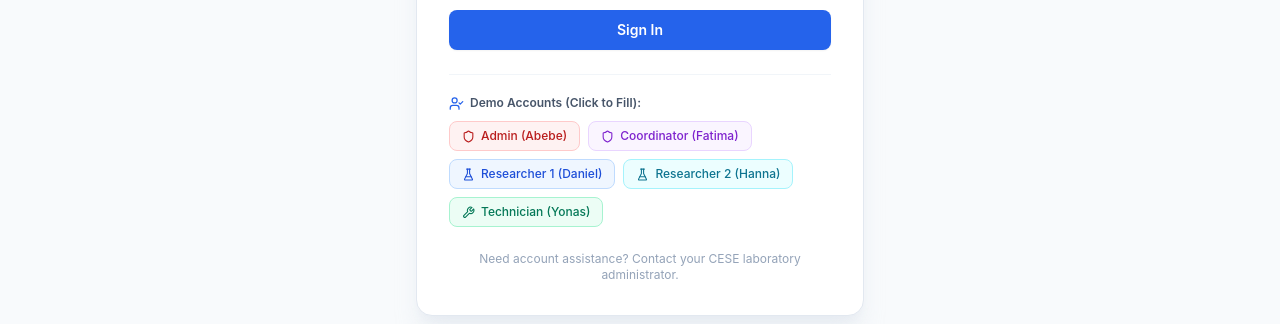
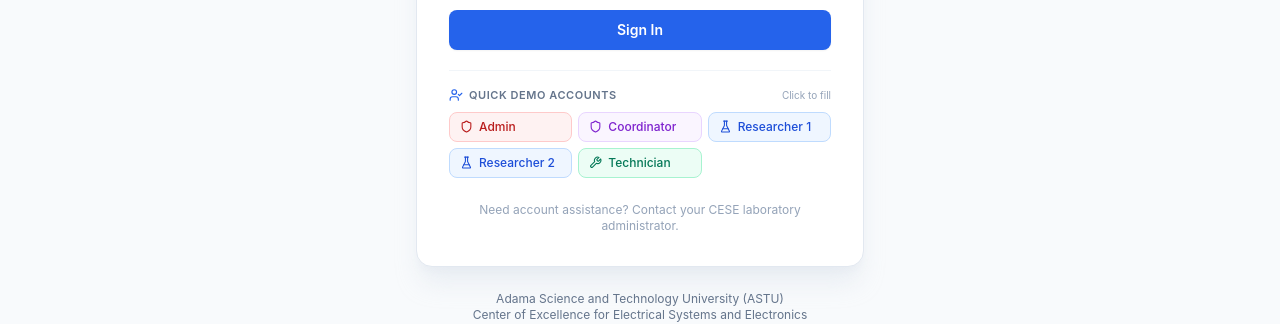
Before and after one commit to gemachistesfaye/CESE-RLIM, a React (Vite) app in the folder apps/web/: page /login in a window 1280 px wide. Shown: the part 503-827 px from the top of the page. Built offline with nearby package versions, Linux system fonts and the light colour scheme; no server answers.

Commit message:
style(login): use consistent role color palette and compact demo selector grid

```diff
--- a/apps/web/src/pages/Login.tsx
+++ b/apps/web/src/pages/Login.tsx
@@ -23,7 +23,7 @@ const DEMO_ACCOUNTS: DemoAccount[] = [
     email: 'admin@cese-rlim.local',
     pass: 'admin123',
     icon: Shield,
-    color: 'border-red-200 bg-red-50 text-red-700 hover:bg-red-100',
+    color: 'border-red-200 bg-red-50 text-red-700 hover:bg-red-100 hover:border-red-300',
   },
   {
     label: 'Coordinator',
@@ -31,7 +31,7 @@ const DEMO_ACCOUNTS: DemoAccount[] = [
     email: 'coordinator@cese-rlim.local',
     pass: 'coord123',
     icon: Shield,
-    color: 'border-purple-200 bg-purple-50 text-purple-700 hover:bg-purple-100',
+    color: 'border-purple-200 bg-purple-50 text-purple-700 hover:bg-purple-100 hover:border-purple-300',
   },
   {
     label: 'Researcher 1',
@@ -39,7 +39,7 @@ const DEMO_ACCOUNTS: DemoAccount[] = [
     email: 'daniel.tesfaye@astu.edu.et',
     pass: 'researcher123',
     icon: FlaskConical,
-    color: 'border-blue-200 bg-blue-50 text-blue-700 hover:bg-blue-100',
+    color: 'border-blue-200 bg-blue-50 text-blue-700 hover:bg-blue-100 hover:border-blue-300',
   },
   {
     label: 'Researcher 2',
@@ -47,7 +47,7 @@ const DEMO_ACCOUNTS: DemoAccount[] = [
     email: 'hanna.bekele@astu.edu.et',
     pass: 'researcher123',
     icon: FlaskConical,
-    color: 'border-cyan-200 bg-cyan-50 text-cyan-700 hover:bg-cyan-100',
+    color: 'border-blue-200 bg-blue-50 text-blue-700 hover:bg-blue-100 hover:border-blue-300',
   },
   {
     label: 'Technician',
@@ -55,7 +55,7 @@ const DEMO_ACCOUNTS: DemoAccount[] = [
     email: 'technician@cese-rlim.local',
     pass: 'technician123',
     icon: Wrench,
-    color: 'border-emerald-200 bg-emerald-50 text-emerald-700 hover:bg-emerald-100',
+    color: 'border-emerald-200 bg-emerald-50 text-emerald-700 hover:bg-emerald-100 hover:border-emerald-300',
   },
 ];
 
@@ -191,23 +191,26 @@ export default function Login() {
             </form>
 
             {/* Quick Demo Role Selector */}
-            <div className="mt-6 pt-5 border-t border-slate-100">
-              <p className="text-xs font-semibold text-slate-600 mb-2.5 flex items-center gap-1.5">
-                <UserCheck size={15} className="text-blue-600" />
-                Demo Accounts (Click to Fill):
-              </p>
-              <div className="flex flex-wrap gap-2">
+            <div className="mt-5 pt-4 border-t border-slate-100">
+              <div className="flex items-center justify-between mb-2">
+                <p className="text-[11px] font-semibold text-slate-500 uppercase tracking-wider flex items-center gap-1.5">
+                  <UserCheck size={14} className="text-blue-600" />
+                  Quick Demo Accounts
+                </p>
+                <span className="text-[10px] text-slate-400">Click to fill</span>
+              </div>
+              <div className="grid grid-cols-2 sm:grid-cols-3 gap-1.5">
                 {DEMO_ACCOUNTS.map((acc) => (
                   <button
                     key={acc.label}
                     type="button"
                     onClick={() => handleFillDemo(acc)}
-                    className={`flex items-center gap-1.5 px-3 py-1.5 rounded-lg border text-xs font-medium transition-all ${acc.color} ${
+                    className={`flex items-center gap-1.5 px-2.5 py-1.5 rounded-lg border text-xs font-medium transition-all text-left justify-start ${acc.color} ${
                       selectedDemo === acc.label ? 'ring-2 ring-blue-500 ring-offset-1 font-semibold shadow-xs' : ''
                     }`}
                   >
-                    <acc.icon size={13} />
-                    <span>{acc.label} ({acc.name})</span>
+                    <acc.icon size={13} className="shrink-0" />
+                    <span className="truncate">{acc.label}</span>
                   </button>
                 ))}
               </div>
```
